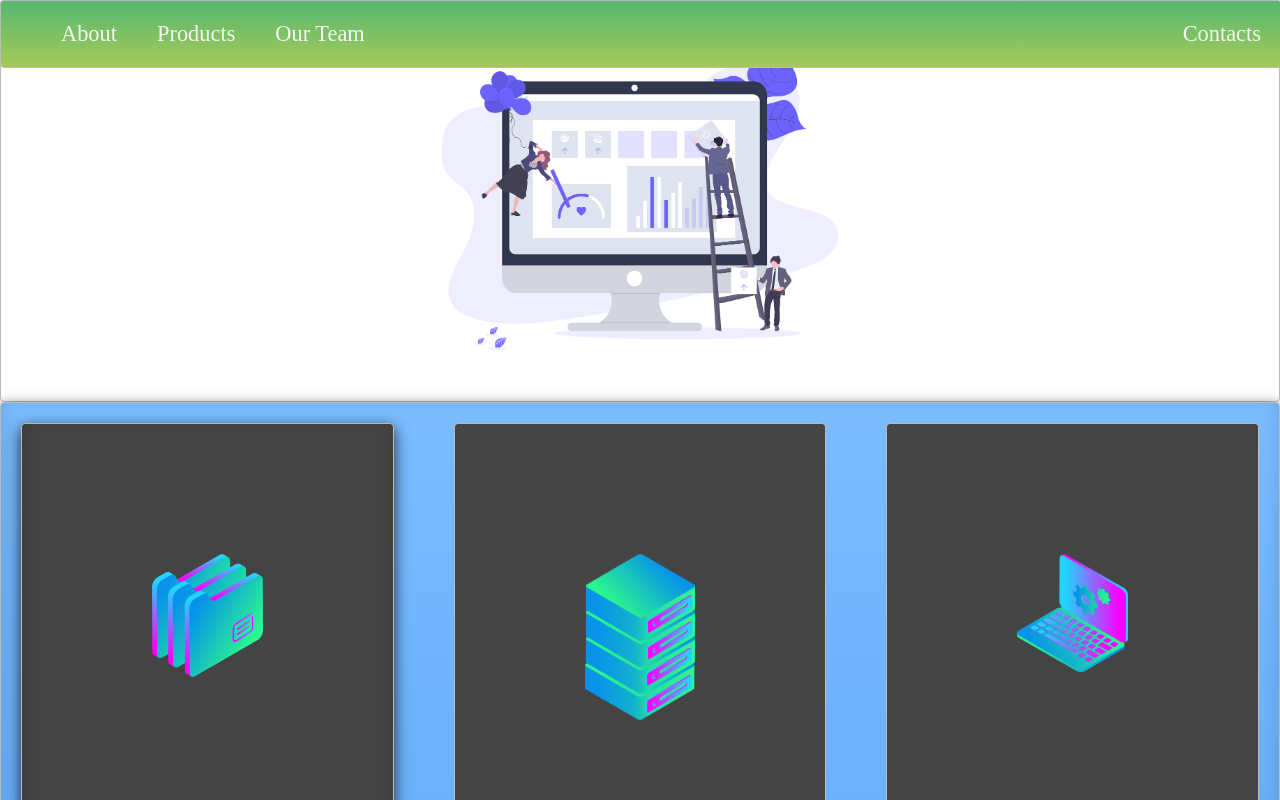
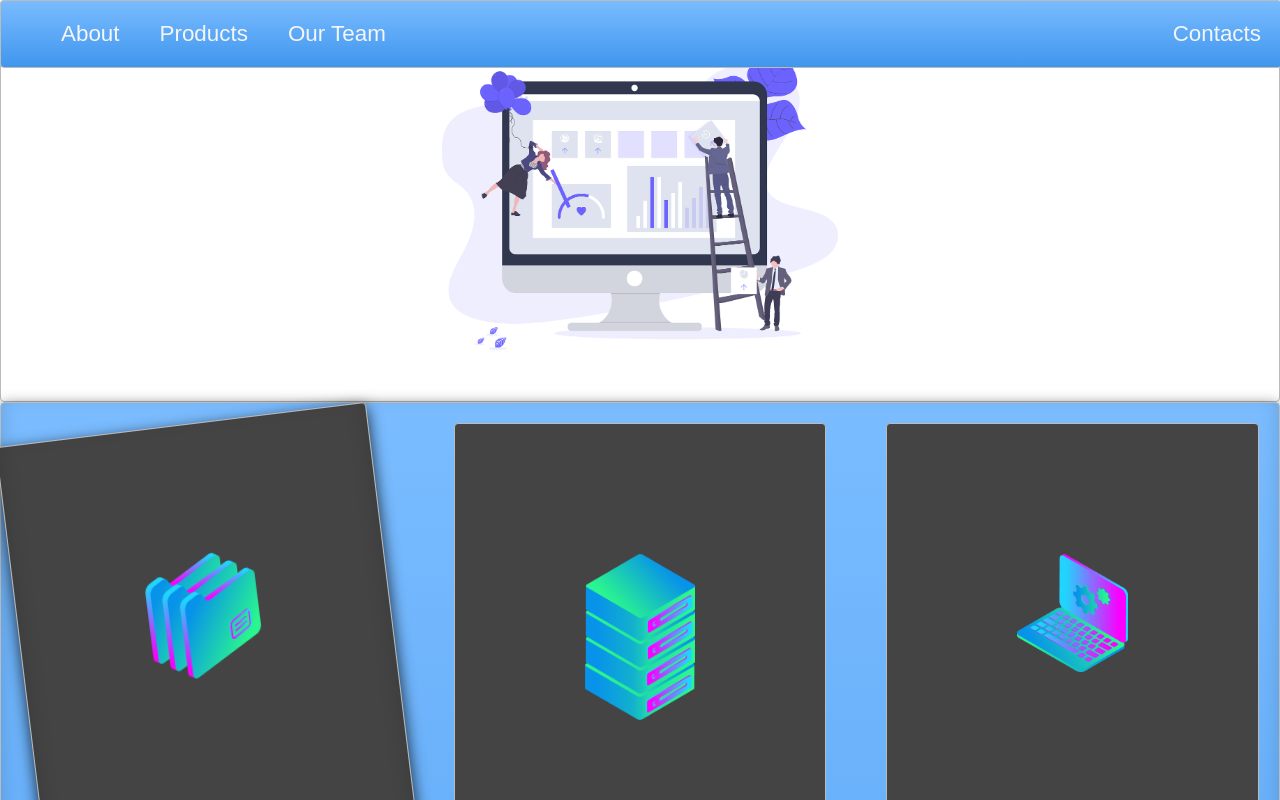
Before and after one commit to SunpreetSandhu/web-layout, a plain HTML site: page index.html in a window 1280 px wide. In both pictures the pointer is over the element 207 px from the left and 644 px from the top of the page. Shown: the top 800 px of the page. Drawn offline with Linux system fonts and the light colour scheme.

Commit message:
rotating boxes

```diff
--- a/index.html
+++ b/index.html
@@ -5,7 +5,7 @@
     <link rel="stylesheet" type="text/css" href="./style.css" />
   </head>
   <body>
-    <nav class="zone green sticky">
+    <nav class="zone blue sticky">
       <ul class="main-nav">
         <li><a href="">About</a></li>
         <li><a href="">Products</a></li>
--- a/style.css
+++ b/style.css
@@ -1,5 +1,6 @@
 body {
   margin: auto 0;
+  font-family: Arial;
 }
 
 .zone {
@@ -23,6 +24,13 @@ body {
     inset rgba(0, 0, 0, 0.15) 0px -10px 20px;
   box-shadow: rgba(0, 0, 0, 0.8) 0px 5px 15px,
     inset rgba(0, 0, 0, 0.15) 0px -10px 20px;
+}
+
+.box:hover {
+  -webkit-transform: rotate(-7deg);
+  -moz-transform: rotate(-7deg);
+  -o-transform: rotate(-7deg);
+  transform: rotate(-7deg);
 }
 
 .sticky {
```
